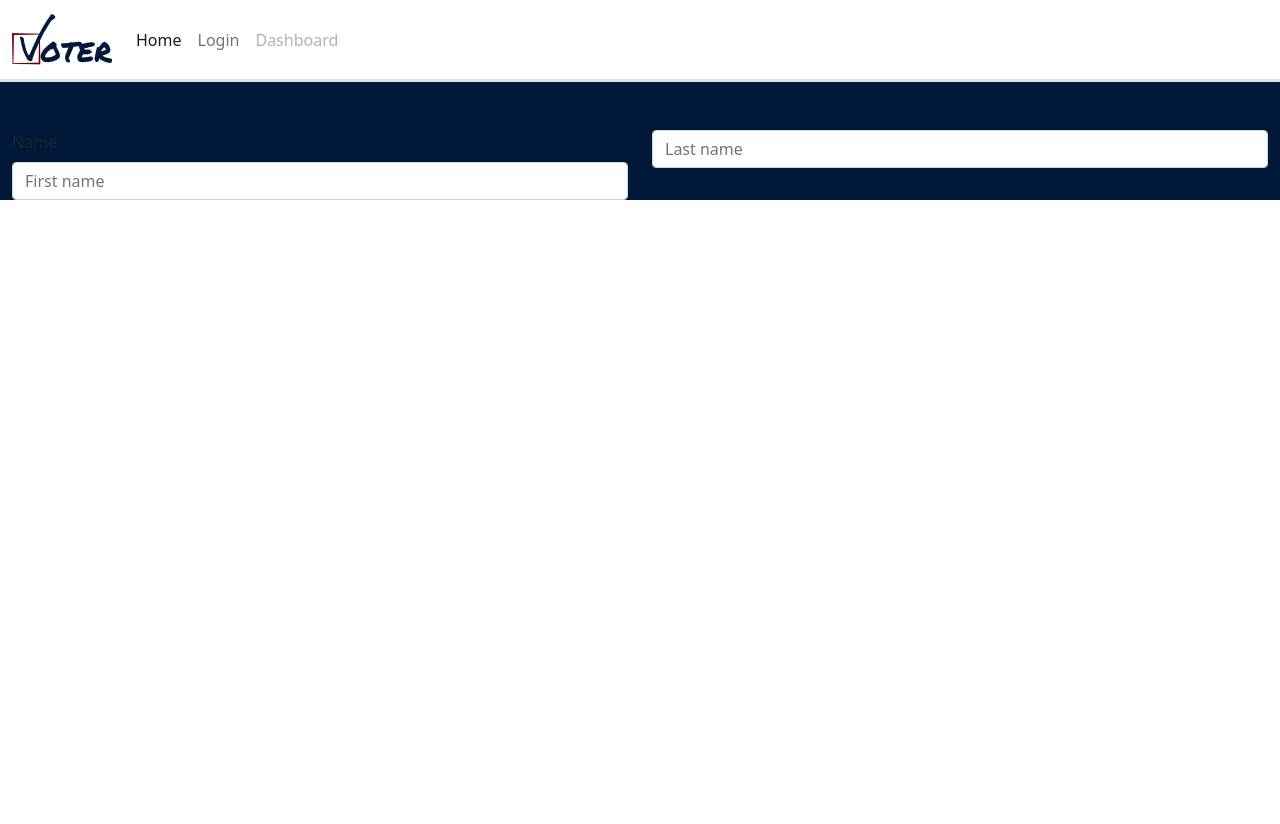
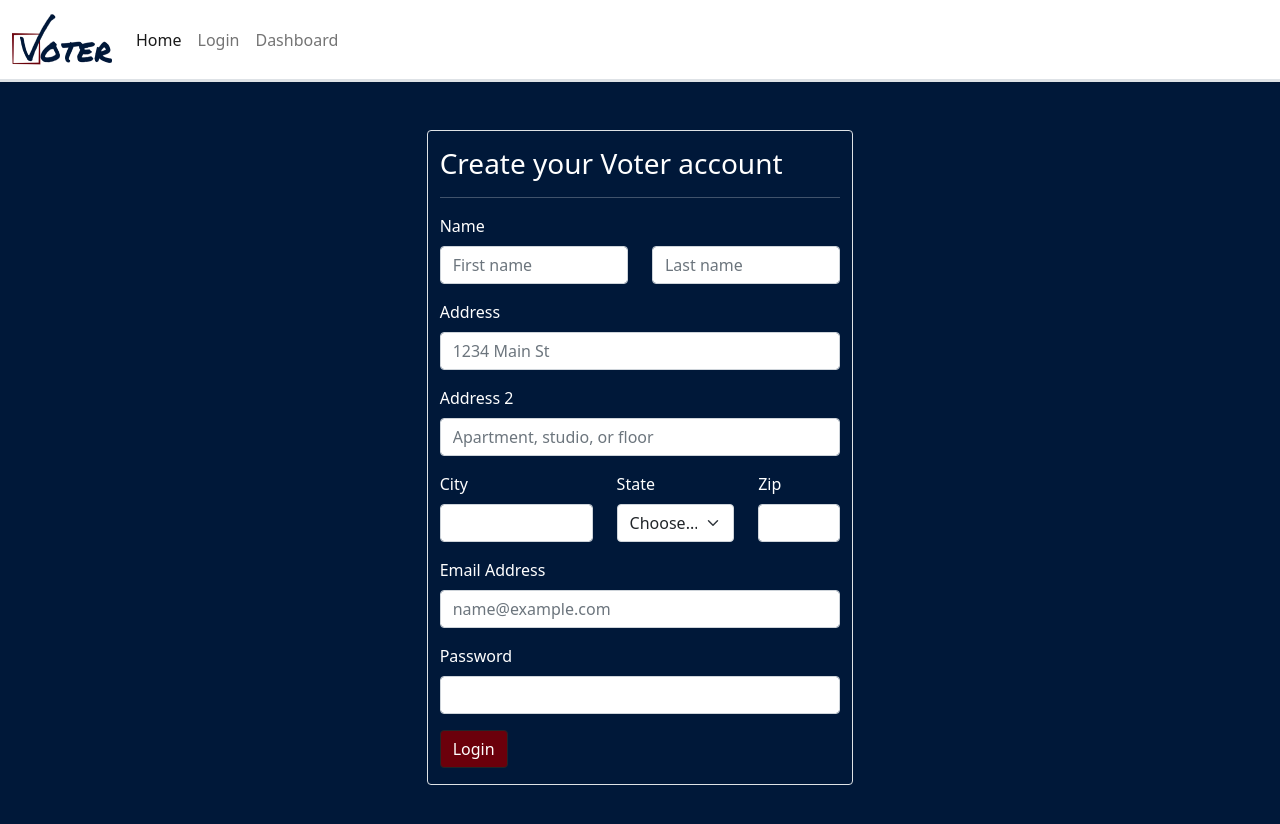
Before and after one commit to dustin-lamarr/voter-app, a React (Create React App) app in the folder voter/client/: page /signup in a window 1280 px wide. Shown: the top 824 px of the page. Before the commit the page ends 800 px from the top, so only its background shows below. Built offline with nearby package versions, Linux system fonts and the light colour scheme.

Commit message:
Updated signup form

```diff
--- a/voter/client/src/components/Container/index.js
+++ b/voter/client/src/components/Container/index.js
@@ -3,7 +3,7 @@ import "./style.css"
 
 function Container({ children }) {
 
-  return <div className="container-fluid pt-5" id="container-bg"> {children} </div>
+  return <div className="container-fluid py-5" id="container-bg"> {children} </div>
 
 }
 
--- a/voter/client/src/components/Navbar/index.js
+++ b/voter/client/src/components/Navbar/index.js
@@ -37,10 +37,10 @@ function Navbar() {
             </li> */}
             <li className="nav-item">
               <a
-                className="nav-link disabled"
-                href="/login"
-                tabindex="-1"
-                aria-disabled="true"
+                className="nav-link"
+                href="/dashboard"
+                tabIndex="-1"
+                aria-disabled="false"
               >
                 Dashboard
               </a>
--- a/voter/client/src/components/Navpane/index.js
+++ b/voter/client/src/components/Navpane/index.js
@@ -5,7 +5,7 @@ function Navpane({ states }) {
   return (
     <nav className="nav flex-column">
       {states.map((estado, i) => {
-        return <StateLink key={i} state={estado} value={estado}></StateLink>;
+        return <StateLink key={i} state={estado} defaultValue={estado}></StateLink>;
       })}
     </nav>
   );
--- a/voter/client/src/components/SummaryRow/index.js
+++ b/voter/client/src/components/SummaryRow/index.js
@@ -19,23 +19,26 @@ function SummaryRow() {
 
   console.log(members);
   return (
-    <div className="row">
-      <div className="col-4">
-        <img className="img-thumbnail" src="https://via.placeholder.com/100" alt="placeholder"></img>
-      </div>
-      <div className="col-8">
-        <ul className="justify-start">
+
+        <ul className="justify-start list-unstyled">
           {members.map((member) => {
             return (
             <Quickview key={member.id}>
+              <div className="row p-2">
+              <div className="col-4">
+                <img src="https://via.placeholder.com/100" className="img-thumbnail" alt="placeholder"/>
+              </div>
+              <div className="col-8">
               <p>{member.first_name} {member.last_name}
               Party: {member.party} State: {member.state}</p>
+              </div>
+              </div>
               </Quickview>
             )
           })}
         </ul>
-      </div>
-    </div>
+
+
   );
 }
 
--- a/voter/client/src/pages/Dashboard.js
+++ b/voter/client/src/pages/Dashboard.js
@@ -7,6 +7,12 @@ import SummaryRow from "../components/SummaryRow";
 function Dashboard() {
   const [states, getStates] = useState([]);
 
+  const styles = {
+    rowStyle: {
+      background: "white"
+    }
+  }
+
   useEffect(() => {
     axios.get("./states.json").then((res) => {
       getStates(res.data.states);
@@ -15,11 +21,11 @@ function Dashboard() {
 
   return (
     <Container>
-      <div className="row h-100">
+      <div className="row h-100 mx-5" style={styles.rowStyle}>
         <div className="col-4 border border-5">
           <Navpane states={states} />
         </div>
-        <div className="col-8 border border-5">
+        <div className="col-8 border border-5 p-4">
           <SummaryRow />
         </div>
       </div>
--- a/voter/client/src/pages/Home.js
+++ b/voter/client/src/pages/Home.js
@@ -2,11 +2,16 @@ import React from "react";
 import Container from "../components/Container";
 
 function Home() {
-
+const jumbotron = {
+    jumboBG: {
+        background: "white"
+    }
+}
     return (
         <Container>
-            <div className="container vh-30">
+            <div className="container h-50 pb-5 rounded" style={jumbotron.jumboBG} >
                 <img src="/images/voter-sq.png" alt="voter"></img>
+
             </div>
         </Container>
     )
--- a/voter/client/src/pages/Login.js
+++ b/voter/client/src/pages/Login.js
@@ -2,31 +2,62 @@ import React from "react";
 import Container from "../components/Container";
 
 function Login() {
-    const styles = {
-        textColor:
-        {
-            color: "white"
-        },
-        buttonColor:
-        {
-backgroundColor: "#6B000B"
-        }
-    }
+  const styles = {
+    textColor: {
+      color: "white",
+    },
+    buttonColor: {
+      backgroundColor: "#6B000B",
+    },
+  };
   return (
     <Container>
       <div className="row">
         <div className="col-4"></div>
-        <div className="col-4 border rounded py-3 mb-5" style={styles.textColor}>
-            <h3>Login to your Voter Dashboard</h3>
-            <hr></hr>
-        <label for="exampleFormControlInput1" className="form-label">Email Address</label>
-  <input type="email" class="form-control" id="exampleFormControlInput1"
-  placeholder="name@example.com"></input>
-  <label for="exampleFormControlInput1" className="form-label pt-3">Password</label>
-  <input type="password" class="form-control" id="exampleFormControlInput1"
-  placeholder=""></input>
-<button type="button" className="btn btn-dark mt-3" style={styles.buttonColor}>Login</button>
-<p className="pt-3 fs-5">Don't have an account? Create one now, to make sure your representatives work for YOU.</p>
+        <div
+          className="col-4 border rounded py-3 mb-5"
+          style={styles.textColor}
+        >
+          <h3>Login to your Voter Dashboard</h3>
+          <hr></hr>
+          <form>
+            <label htmlFor="exampleFormControlInput1" className="form-label">
+              Email Address
+            </label>
+            <input
+              type="email"
+              className="form-control"
+              id="emailInput"
+              placeholder="name@example.com"
+            ></input>
+            <label
+              htmlFor="exampleFormControlInput1"
+              className="form-label pt-3"
+            >
+              Password
+            </label>
+            <input
+              type="password"
+              className="form-control"
+              id="passwordInput"
+              placeholder=""
+            ></input>
+            <button
+              type="button"
+              className="btn btn-dark mt-3"
+              style={styles.buttonColor}
+            >
+              Login
+            </button>
+            <hr />
+            <p className="fs-5">
+              Don't have an account? Create one now, to make sure your
+              representatives work for YOU.
+            </p>
+            <a href="/signup">
+              <h5>Create Account</h5>
+            </a>
+          </form>
         </div>
 
         <div className="col-4"></div>
--- a/voter/client/src/pages/Signup.js
+++ b/voter/client/src/pages/Signup.js
@@ -1,24 +1,132 @@
 import React from "react";
-import Container from "../components/Container"
+import Container from "../components/Container";
 
-function Signup(){
+function Signup() {
+  const styles = {
+    textColor: {
+      color: "white",
+    },
+    buttonColor: {
+      backgroundColor: "#6B000B",
+    },
+  };
   return (
     <div>
       <Container>
-      <div class="row">
-  <div class="col">
-  <label for="formGroupExampleInput" class="form-label">Name</label>
-    <input type="text" class="form-control"
-    placeholder="First name" aria-label="First name"></input>
+        <div className="row">
+          <div className="col-4"></div>
+          <div
+            className="col-4 border rounded py-3 mb-5"
+            style={styles.textColor}
+          >
+            <h3>Create your Voter account</h3>
+            <hr></hr>
+            <form>
+              <div className="row pb-3">
+                <label
+                  htmlFor="exampleFormControlInput1"
+                  className="form-label"
+                >
+                  Name
+                </label>
+                <div className="col-sm-6">
+                  <input
+                    type="text"
+                    className="form-control"
+                    placeholder="First name"
+                    aria-label="First name"
+                  />
                 </div>
-  <div class="col">
-    <input type="text" class="form-control"
-    placeholder="Last name" aria-label="Last name"></input>
+                <div className="col-sm-6">
+                  <input
+                    type="text"
+                    className="form-control"
+                    placeholder="Last name"
+                    aria-label="Last name"
+                  />
                 </div>
+              </div>
+              <div className="col-12 pb-3">
+                <label htmlFor="inputAddress" className="form-label">
+                  Address
+                </label>
+                <input
+                  type="text"
+                  className="form-control"
+                  id="inputAddress"
+                  placeholder="1234 Main St"
+                />
+              </div>
+              <div className="col-12 pb-3">
+                <label htmlFor="inputAddress2" className="form-label">
+                  Address 2
+                </label>
+                <input
+                  type="text"
+                  className="form-control"
+                  id="inputAddress2"
+                  placeholder="Apartment, studio, or floor"
+                />
+              </div>
+              <div className="row">
+              <div className="col-md-5 pb-3">
+                <label htmlFor="inputCity" className="form-label">
+                  City
+                </label>
+                <input type="text" className="form-control" id="inputCity" />
+              </div>
+              <div className="col-md-4 pb-3">
+                <label htmlFor="inputState" className="form-label">
+                  State
+                </label>
+                <select id="inputState" className="form-select">
+                  <option selected>Choose...</option>
+                  <option>...</option>
+                </select>
+              </div>
+              <div className="col-md-3 pb-3">
+                <label htmlFor="inputZip" className="form-label">
+                  Zip
+                </label>
+                <input type="text" className="form-control" id="inputZip" />
+              </div>
+              </div>
+              <label htmlFor="exampleFormControlInput1" className="form-label">
+                Email Address
+              </label>
+              <input
+                type="email"
+                className="form-control"
+                id="emailInput"
+                placeholder="name@example.com"
+              ></input>
+              <label
+                htmlFor="exampleFormControlInput1"
+                className="form-label pt-3"
+              >
+                Password
+              </label>
+              <input
+                type="password"
+                className="form-control"
+                id="passwordInput"
+                placeholder=""
+              ></input>
+              <button
+                type="button"
+                className="btn btn-dark mt-3"
+                style={styles.buttonColor}
+              >
+                Login
+              </button>
+            </form>
+          </div>
+
+          <div className="col-4"></div>
         </div>
       </Container>
     </div>
-    )
+  );
 }
 
 export default Signup;
```
Lines whose indentation alone changed are shown as unchanged.
